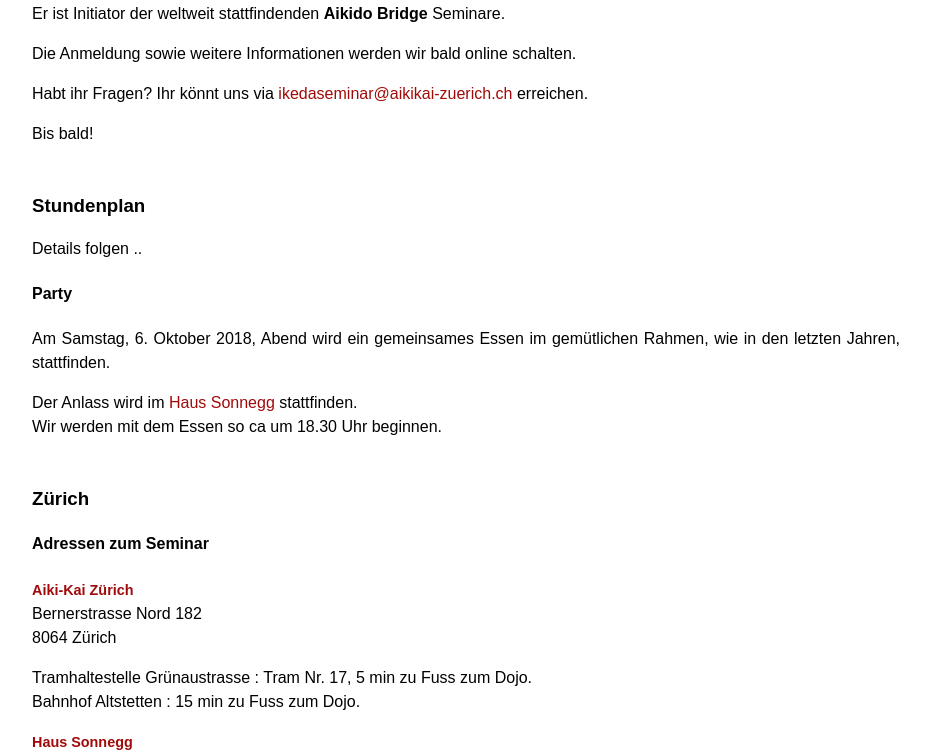
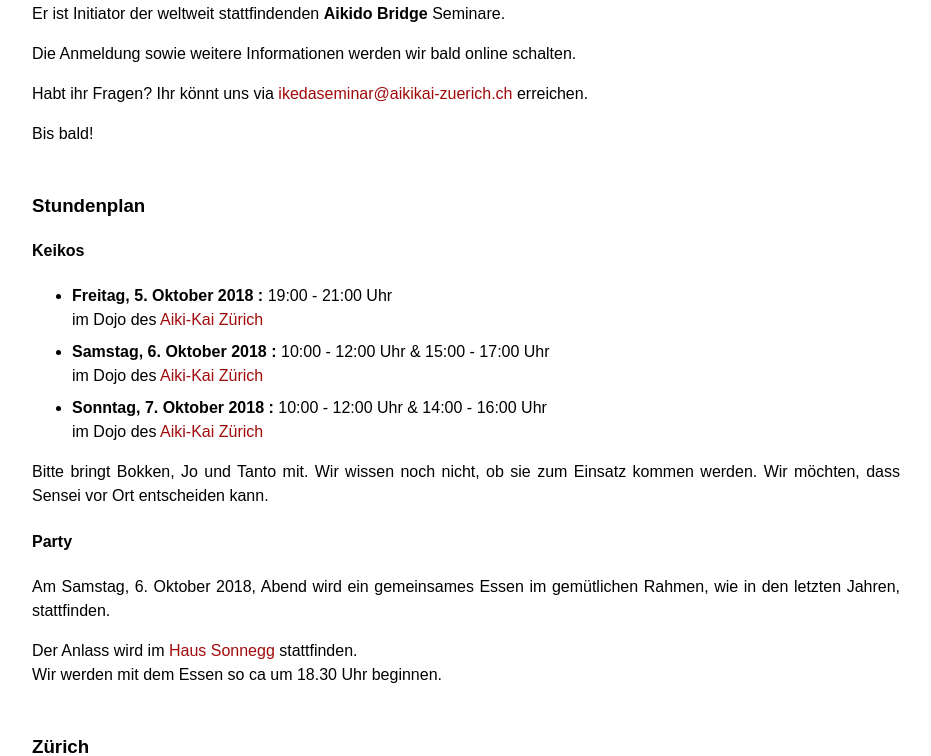
Before and after one commit to michigraber/associationmanager, a Django app: page /de/ in a window 1280 px wide. Shown: the part 792-1548 px from the top of the page, without its empty margins (174-1105 px from the left). Run offline with Django 3.2, Linux system fonts and the light colour scheme; parts of the project's set-up code (start-up, migrations or seed data) failed here and were passed over.

Commit message:
keikos added

```diff
--- a/ikedaseminar/templates/welcome.html
+++ b/ikedaseminar/templates/welcome.html
@@ -77,23 +77,21 @@ class='at'>&#64;</span>aikikai-zuerich&#46;ch</a> erreichen.
 <div class="section">
 <a id='Stundenplan'></a><h3>Stundenplan</h3>
 
-<p>Details folgen ..</p>
+<h4>Keikos</h4>
+<ul>
+    <li><strong>Freitag, 5. Oktober 2018 : </strong> 19:00 - 21:00 Uhr<br>
+    im Dojo des <a href='#AikiKai'>Aiki-Kai Z&uuml;rich</a></li>
+    <li><strong>Samstag, 6. Oktober 2018 : </strong> 10:00 - 12:00 Uhr & 15:00 - 17:00 Uhr <br>
+    im Dojo des <a href='#AikiKai'>Aiki-Kai Z&uuml;rich</a></li>
+    <!--in der <a href='#Irchel'>Sportanlage der Universit&auml;t Irchel</a></li>-->
+    <li><strong>Sonntag, 7. Oktober 2018 : </strong> 10:00 - 12:00 Uhr & 14:00 - 16:00 Uhr <br>
+    im Dojo des <a href='#AikiKai'>Aiki-Kai Z&uuml;rich</a></li>
+    <!--in der <a href='#Irchel'>Sportanlage der Universit&auml;t Irchel</a></li>-->
+</ul>
 
-<!--<h4>Keikos</h4>-->
-<!--<ul>-->
-    <!--<li><strong>Freitag, 29. September 2017 : </strong> 19:00 - 21:00 Uhr<br>-->
-    <!--im Dojo des <a href='#AikiKai'>Aiki-Kai Z&uuml;rich</a></li>-->
-    <!--<li><strong>Samstag, 30. September 2017 : </strong> 10:00 - 12:00 Uhr & 15:00 - 17:00 Uhr <br>-->
-    <!--im Dojo des <a href='#AikiKai'>Aiki-Kai Z&uuml;rich</a></li>-->
-    <!--[>in der <a href='#Irchel'>Sportanlage der Universit&auml;t Irchel</a></li><]-->
-    <!--<li><strong>Sonntag, 1. Oktober 2017 : </strong> 10:00 - 12:00 Uhr & 14:00 - 16:00 Uhr <br>-->
-    <!--im Dojo des <a href='#AikiKai'>Aiki-Kai Z&uuml;rich</a></li>-->
-    <!--[>in der <a href='#Irchel'>Sportanlage der Universit&auml;t Irchel</a></li><]-->
-<!--</ul>-->
-
-<!--<p>Bitte bringt Bokken, Jo und Tanto mit. Wir wissen noch nicht, ob sie zum-->
-<!--Einsatz kommen werden. Wir m&ouml;chten, dass Sensei vor Ort entscheiden-->
-<!--kann.</p>-->
+<p>Bitte bringt Bokken, Jo und Tanto mit. Wir wissen noch nicht, ob sie zum
+Einsatz kommen werden. Wir m&ouml;chten, dass Sensei vor Ort entscheiden
+kann.</p>
 
 <h4>Party</h4>
 Am Samstag, 6. Oktober 2018, Abend wird ein gemeinsames Essen im gem&uuml;tlichen Rahmen, wie in den
@@ -268,27 +266,23 @@ ikedaseminar<span class='at'>&#64;</span>aikikai-zuerich&#46;ch</a>.
 <div class="section">
 <a id='Schedule'></a><h3>Schedule</h3>
 
-<p>
-Details will follow soon ..
-</p>
-
-<!--<h4>Keikos</h4>-->
-<!--<ul>-->
-    <!--<li>-->
-        <!--<strong>Friday, September 29 : </strong> 19:00 - 21:00</br>-->
-        <!--in the Dojo of the <a href='#AikiKai'>Aiki-Kai Z&uuml;rich</a>-->
-    <!--</li>-->
-    <!--<li>-->
-        <!--<strong>Saturday, September 30 : </strong> 10:00 - 12:00 & 15:00 - 17:00</br>-->
-        <!--in the Dojo of the <a href='#AikiKai'>Aiki-Kai Z&uuml;rich</a>-->
-        <!--[>in the <a href='#Irchel'>Sport Center of the University of Z&uuml;rich, Irchel</a><]-->
-    <!--</li>-->
-    <!--<li><strong>Sunday, October 1 : </strong> 10:00 - 12:00 & 14:00 - 16:00</br> -->
-        <!--in the Dojo of the <a href='#AikiKai'>Aiki-Kai Z&uuml;rich</a>-->
-        <!--[>in the <a href='#Irchel'>Sport Center of the University of Z&uuml;rich, Irchel</a><]-->
-    <!--</li>-->
-<!--</ul>-->
-<!--<p>Please bring Bokken, Jo and Tanto with you. We do not know yet whether we will use them, but we would like that Sensei can decide on the spot.</p>-->
+<h4>Keikos</h4>
+<ul>
+    <li>
+        <strong>Friday, October 5, 2018 : </strong> 19:00 - 21:00</br>
+        in the Dojo of the <a href='#AikiKai'>Aiki-Kai Z&uuml;rich</a>
+    </li>
+    <li>
+        <strong>Saturday, October 6, 2018 : </strong> 10:00 - 12:00 & 15:00 - 17:00</br>
+        in the Dojo of the <a href='#AikiKai'>Aiki-Kai Z&uuml;rich</a>
+        <!--in the <a href='#Irchel'>Sport Center of the University of Z&uuml;rich, Irchel</a>-->
+    </li>
+    <li><strong>Sunday, October 7, 2018 : </strong> 10:00 - 12:00 & 14:00 - 16:00</br>
+        in the Dojo of the <a href='#AikiKai'>Aiki-Kai Z&uuml;rich</a>
+        <!--in the <a href='#Irchel'>Sport Center of the University of Z&uuml;rich, Irchel</a>-->
+    </li>
+</ul>
+<p>Please bring Bokken, Jo and Tanto with you. We do not know yet whether we will use them, but we would like that Sensei can decide on the spot.</p>
 
 <h4>Party</h4>
 <p>
```
